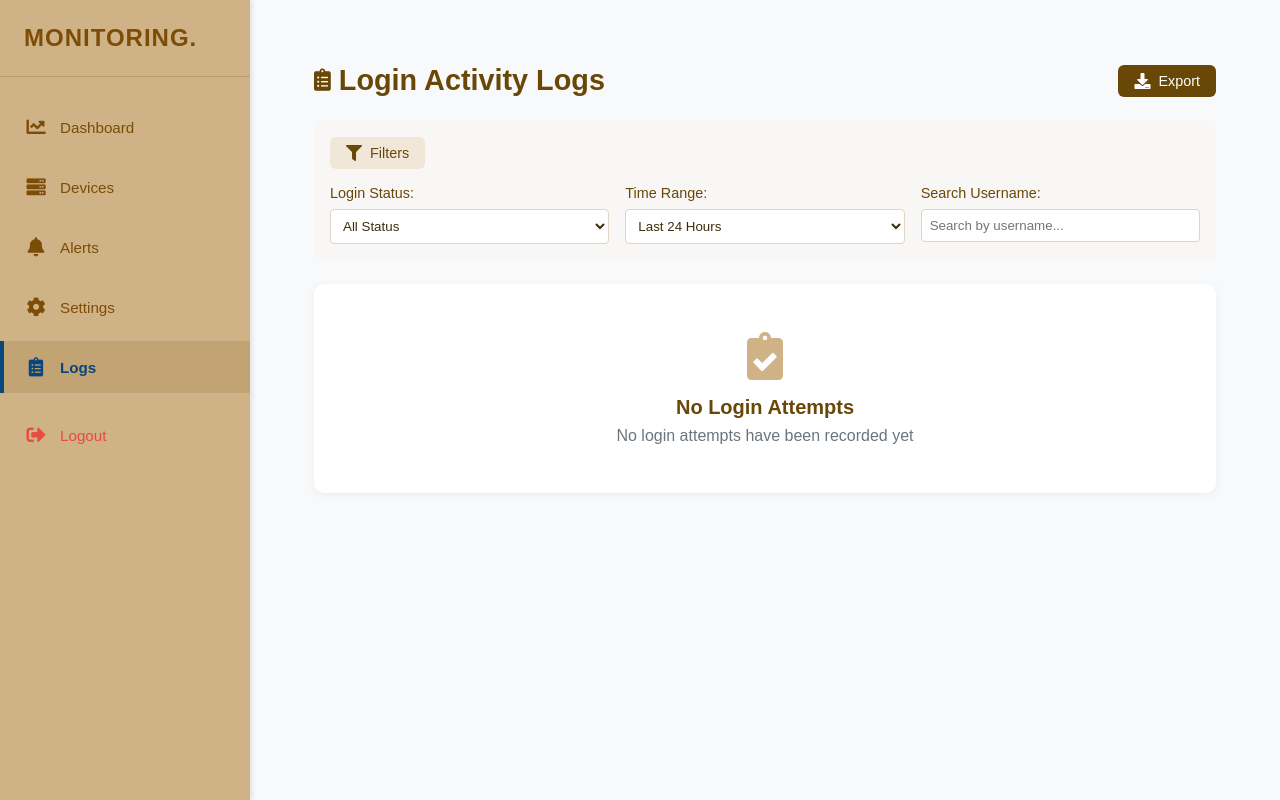
After one commit to Omar23232/Oversee-backend, a Django app: page /logs/ in a window 1280 px wide. The commit adds this page. Run offline with Django 5.2, Linux system fonts and the light colour scheme; a user stored in the database is signed in; data that the repository does not hold is empty.

Commit message:
logs page logic ,html ,and desgin

```diff
--- a/Oversee_backend/login/services/execute_command.py
+++ b/Oversee_backend/login/services/execute_command.py
@@ -11,9 +11,8 @@ class CiscoCommandExecutor:
     def __init__(self, device_ip="192.168.47.131"):
         self.device_ip = device_ip
         self.base_url = f"https://{device_ip}/webui/rest/execCliCommand"
-        self.csrf_token = "ed8661689075c87f0bc483a63f6b99026f98b650"  # Set via set_credentials()
-        self.auth_cookie = "Auth=cisco:1748841606:0:15:4294967295:0206e4d2b4959318c1319700ec6205b470f7ef84e8be0e5ebe7ac693610ff4c2b9550a407bcadd1f1b44009840d8d0d89ee47ffb702271bae170fdbbdd1b211e5211c946d7e7240a0f6e9a9e55b752bff15e01e090f6c1b8445e760fb1aa83af:9948d21c50ef4d09b7775b5953bb7f686a3db5e6402fc4a41dbf1175c058a407"
-
+        self.csrf_token = "84c8e3322dc3aeab7da597fe2600e8eb27093786"  # Set via set_credentials()
+        self.auth_cookie = "Auth=cisco:1748873671:0:15:4294967295:4230a3af00e22d6da475f8704b2761832fb95fecb19c8b698b7c7295b9a589de9a275f8aa60cb9407e66d16aee9a5ac5c030055a5a9c5fa15376e2fa4b16f155e8754a1c3bb728aa605d2f443852fc90dc4f8d1f15946c29cd7afbb906ccef66:16d2157b64280e13257c2f2fe670cdc9c95f7060f06d596c4a717435cb5a7d23"
     def execute(self, cli_command):
         try:
             # Encode command
--- /dev/null
+++ b/Oversee_backend/login/static/login/css/logs.css
@@ -0,0 +1,334 @@
+/* Reset and Base Styles */
+* {
+    margin: 0;
+    padding: 0;
+    box-sizing: border-box;
+}
+
+/* Logs Table Styles */
+.logs-container {
+    background: #fff;
+    border-radius: 10px;
+    box-shadow: 0 2px 10px rgba(0, 0, 0, 0.05);
+    margin-top: 1.5rem;
+    overflow: hidden;
+    position: relative;
+}
+
+.logs-header {
+    display: flex;
+    justify-content: space-between;
+    align-items: center;
+    margin-bottom: 1.5rem;
+}
+
+.logs-header h2 {
+    color: #694707;
+    display: flex;
+    align-items: center;
+    gap: 0.5rem;
+    margin: 0;
+}
+
+.logs-header h2 i {
+    font-size: 1.4rem;
+}
+
+.header-actions {
+    display: flex;
+    gap: 1rem;
+}
+
+/* Buttons */
+.btn {
+    display: inline-flex;
+    align-items: center;
+    gap: 0.5rem;
+    padding: 0.5rem 1rem;
+    border-radius: 6px;
+    font-size: 0.9rem;
+    font-weight: 500;
+    cursor: pointer;
+    transition: all 0.2s ease;
+    border: none;
+}
+
+.btn i {
+    font-size: 1rem;
+}
+
+.btn-primary {
+    background: #694707;
+    color: white;
+}
+
+.btn-primary:hover {
+    background: #523204;
+}
+
+.btn-secondary {
+    background: #f1e7d8;
+    color: #694707;
+}
+
+.btn-secondary:hover {
+    background: #e5d5bc;
+}
+
+.btn-icon {
+    padding: 0.25rem;
+    background: none;
+    color: #694707;
+    border: none;
+    cursor: pointer;
+    transition: color 0.2s ease;
+}
+
+.btn-icon:hover {
+    color: #523204;
+}
+
+/* Filter Panel */
+.filter-panel {
+    padding: 1rem;
+    background: #f8f7f5;
+    border-radius: 8px;
+    margin-bottom: 1.5rem;
+}
+
+.filter-options {
+    display: grid;
+    grid-template-columns: repeat(auto-fit, minmax(200px, 1fr));
+    gap: 1rem;
+    margin-top: 1rem;
+}
+
+.filter-group {
+    display: flex;
+    flex-direction: column;
+    gap: 0.5rem;
+}
+
+.filter-group label {
+    font-size: 0.9rem;
+    color: #694707;
+    font-weight: 500;
+}
+
+.filter-group select,
+.filter-group input {
+    padding: 0.5rem;
+    border: 1px solid #e0d5c5;
+    border-radius: 4px;
+    background: white;
+    color: #3d2c0a;
+    width: 100%;
+}
+
+.filter-group select:focus,
+.filter-group input:focus {
+    outline: none;
+    border-color: #694707;
+    box-shadow: 0 0 0 2px rgba(105, 71, 7, 0.1);
+}
+
+/* Table Styles */
+.logs-table {
+    width: 100%;
+    border-collapse: separate;
+    border-spacing: 0;
+}
+
+.logs-table th,
+.logs-table td {
+    padding: 1rem 1.2rem;
+    text-align: left;
+}
+
+.logs-table th {
+    background: #f1e7d8;
+    color: #694707;
+    font-weight: 600;
+    font-size: 0.9rem;
+    text-transform: uppercase;
+    letter-spacing: 0.5px;
+    position: sticky;
+    top: 0;
+    z-index: 10;
+}
+
+.logs-table tbody tr {
+    border-bottom: 1px solid #e0e0e0;
+    transition: all 0.2s ease;
+}
+
+.logs-table tbody tr:hover {
+    background: #f7f3ec;
+    transform: translateY(-1px);
+    box-shadow: 0 2px 10px rgba(0, 0, 0, 0.05);
+}
+
+.logs-table td {
+    color: #3d2c0a;
+    font-size: 0.95rem;
+    border-bottom: 1px solid #e0e0e0;
+}
+
+/* Log Level Indicators */
+.log-level {
+    display: inline-flex;
+    align-items: center;
+    padding: 0.25rem 0.75rem;
+    border-radius: 12px;
+    font-size: 0.85rem;
+    font-weight: 500;
+}
+
+.log-level-error {
+    background: rgba(220, 53, 69, 0.1);
+    color: #dc3545;
+}
+
+.log-level-warning {
+    background: rgba(255, 193, 7, 0.1);
+    color: #ffc107;
+}
+
+.log-level-info {
+    background: rgba(13, 110, 253, 0.1);
+    color: #0d6efd;
+}
+
+.log-level-debug {
+    background: rgba(108, 117, 125, 0.1);
+    color: #6c757d;
+}
+
+/* Empty State */
+.empty-state {
+    text-align: center;
+    padding: 3rem 1rem;
+    color: #6c757d;
+}
+
+.empty-state i {
+    font-size: 3rem;
+    margin-bottom: 1rem;
+    color: #cfb286;
+}
+
+.empty-state h3 {
+    font-size: 1.25rem;
+    margin-bottom: 0.5rem;
+    color: #694707;
+}
+
+.empty-state p {
+    color: #6c757d;
+}
+
+/* Pagination */
+.pagination {
+    display: flex;
+    align-items: center;
+    justify-content: center;
+    gap: 1rem;
+    margin: 2rem 0;
+    flex-wrap: wrap;
+}
+
+.pagination a {
+    text-decoration: none;
+}
+
+.pagination .current-page {
+    padding: 0.5rem 1rem;
+    background: #f1e7d8;
+    border-radius: 6px;
+    color: #694707;
+    font-weight: 500;
+}
+
+/* Loading Spinner */
+.loading-spinner {
+    display: none;
+    justify-content: center;
+    align-items: center;
+    padding: 2rem;
+    background: rgba(255, 255, 255, 0.8);
+    position: absolute;
+    top: 0;
+    left: 0;
+    right: 0;
+    bottom: 0;
+    z-index: 20;
+}
+
+.spinner {
+    width: 40px;
+    height: 40px;
+    border: 4px solid #f1e7d8;
+    border-top: 4px solid #694707;
+    border-radius: 50%;
+    animation: spin 1s linear infinite;
+}
+
+@keyframes spin {
+    0% { transform: rotate(0deg); }
+    100% { transform: rotate(360deg); }
+}
+
+/* Responsive Adjustments */
+@media (max-width: 992px) {
+    .filter-options {
+        grid-template-columns: repeat(auto-fit, minmax(150px, 1fr));
+    }
+}
+
+@media (max-width: 768px) {
+    .logs-container {
+        margin-top: 1rem;
+    }
+
+    .logs-table th,
+    .logs-table td {
+        padding: 0.75rem 1rem;
+    }
+
+    .logs-header {
+        flex-direction: column;
+        align-items: flex-start;
+        gap: 1rem;
+    }
+
+    .header-actions {
+        width: 100%;
+    }
+
+    .btn {
+        flex: 1;
+        justify-content: center;
+    }
+
+    .filter-panel {
+        padding: 0.75rem;
+    }
+}
+
+@media (max-width: 576px) {
+    .logs-container {
+        overflow-x: auto;
+    }
+
+    .logs-table {
+        min-width: 800px;
+    }
+
+    .filter-options {
+        grid-template-columns: 1fr;
+    }
+
+    .btn {
+        font-size: 0.85rem;
+    }
+}
--- /dev/null
+++ b/Oversee_backend/login/static/login/js/logs.js
@@ -0,0 +1,46 @@
+document.addEventListener('DOMContentLoaded', function() {
+    // Toggle filters
+    const toggleFilters = document.getElementById('toggleFilters');
+    const filterOptions = document.getElementById('filterOptions');
+
+    toggleFilters.addEventListener('click', function() {
+        const isExpanded = toggleFilters.getAttribute('aria-expanded') === 'true';
+        toggleFilters.setAttribute('aria-expanded', !isExpanded);
+        filterOptions.hidden = isExpanded;
+    });
+
+    // Export functionality
+    document.getElementById('exportLogs').addEventListener('click', function() {
+        // Create a CSV string
+        const table = document.querySelector('.logs-table');
+        let csv = [];
+
+        // Add headers
+        let headers = [];
+        table.querySelectorAll('th').forEach(header => {
+            headers.push(header.textContent.trim());
+        });
+        csv.push(headers.join(','));
+
+        // Add rows
+        table.querySelectorAll('tbody tr').forEach(row => {
+            let rowData = [];
+            row.querySelectorAll('td').forEach(cell => {
+                // Remove any commas and wrap in quotes to handle special characters
+                rowData.push('"' + cell.textContent.trim().replace(/"/g, '""') + '"');
+            });
+            csv.push(rowData.join(','));
+        });
+
+        // Create and trigger download
+        const csvContent = csv.join('\n');
+        const blob = new Blob([csvContent], { type: 'text/csv;charset=utf-8;' });
+        const link = document.createElement('a');
+        const url = URL.createObjectURL(blob);
+        link.setAttribute('href', url);
+        link.setAttribute('download', 'login_logs.csv');
+        document.body.appendChild(link);
+        link.click();
+        document.body.removeChild(link);
+    });
+});
--- /dev/null
+++ b/Oversee_backend/login/templates/login/logs.html
@@ -0,0 +1,123 @@
+{% load static %}
+<!DOCTYPE html>
+<html lang="en">
+<head>
+    <meta charset="UTF-8" />
+    <meta name="viewport" content="width=device-width, initial-scale=1.0" />
+    <title>Login Logs - Oversee</title>
+    <link rel="stylesheet" href="https://cdnjs.cloudflare.com/ajax/libs/font-awesome/6.0.0/css/all.min.css" />
+    <link rel="stylesheet" href="{% static 'login/css/dashboard.css' %}" />
+    <link rel="stylesheet" href="{% static 'login/css/logs.css' %}" />
+    <link rel="stylesheet" href="{% static 'login/css/sidebar.css' %}" />
+</head>
+
+<body>
+    <!-- Sidebar -->
+    {% include 'login/partials/sidebar.html' %}
+
+    <!-- Main Content -->
+    <main class="main-content">
+        <div class="content-area">
+            <div class="logs-header">
+                <h2><i class="fas fa-clipboard-list"></i> Login Activity Logs</h2>
+                <div class="header-actions">
+                    <button id="exportLogs" class="btn btn-primary">
+                        <i class="fas fa-download"></i> Export
+                    </button>
+                </div>
+            </div>
+
+            <!-- Filter Panel -->
+            <div class="filter-panel">
+                <button id="toggleFilters" class="btn btn-secondary">
+                    <i class="fas fa-filter"></i> Filters
+                </button>
+                <div id="filterOptions" class="filter-options" hidden>
+                    <div class="filter-group">
+                        <label for="statusFilter">Login Status:</label>
+                        <select id="statusFilter">
+                            <option value="">All Status</option>
+                            <option value="success">Success</option>
+                            <option value="failed">Failed</option>
+                        </select>
+                    </div>
+                    <div class="filter-group">
+                        <label for="dateFilter">Time Range:</label>
+                        <select id="dateFilter">
+                            <option value="24h">Last 24 Hours</option>
+                            <option value="7d">Last 7 Days</option>
+                            <option value="30d">Last 30 Days</option>
+                            <option value="all">All Time</option>
+                        </select>
+                    </div>
+                    <div class="filter-group">
+                        <label for="searchInput">Search Username:</label>
+                        <input type="text" id="searchInput" placeholder="Search by username...">
+                    </div>
+                </div>
+            </div>
+
+            <!-- Logs Table -->
+            <div class="logs-container">
+                {% if attempts %}
+                    <table class="logs-table">
+                        <thead>
+                            <tr>
+                                <th>Timestamp</th>
+                                <th>Username</th>
+                                <th>Status</th>
+                                <th>IP Address</th>
+                                <th>Browser Info</th>
+                                <th>Location</th>
+                            </tr>
+                        </thead>
+                        <tbody>
+                            {% for attempt in attempts %}
+                                <tr>
+                                    <td>{{ attempt.timestamp|date:"Y-m-d H:i:s" }}</td>
+                                    <td>{{ attempt.username }}</td>
+                                    <td>
+                                        <span class="log-level {% if attempt.success %}log-level-info{% else %}log-level-error{% endif %}">
+                                            {% if attempt.success %}Success{% else %}Failed{% endif %}
+                                        </span>
+                                    </td>
+                                    <td>{{ attempt.ip_address }}</td>
+                                    <td>{{ attempt.user_agent|truncatechars:50 }}</td>
+                                    <td>{{ attempt.location|default:"Unknown" }}</td>
+                                </tr>
+                            {% endfor %}
+                        </tbody>
+                    </table>
+
+                    <!-- Pagination -->
+                    {% if attempts.has_other_pages %}
+                        <div class="pagination">
+                            {% if attempts.has_previous %}
+                                <a href="?page=1" class="btn btn-secondary">&laquo; First</a>
+                                <a href="?page={{ attempts.previous_page_number }}" class="btn btn-secondary">Previous</a>
+                            {% endif %}
+
+                            <span class="current-page">
+                                Page {{ attempts.number }} of {{ attempts.paginator.num_pages }}
+                            </span>
+
+                            {% if attempts.has_next %}
+                                <a href="?page={{ attempts.next_page_number }}" class="btn btn-secondary">Next</a>
+                                <a href="?page={{ attempts.paginator.num_pages }}" class="btn btn-secondary">Last &raquo;</a>
+                            {% endif %}
+                        </div>
+                    {% endif %}
+                {% else %}
+                    <div class="empty-state">
+                        <i class="fas fa-clipboard-check"></i>
+                        <h3>No Login Attempts</h3>
+                        <p>No login attempts have been recorded yet</p>
+                    </div>
+                {% endif %}
+        </div>
+        </div>
+    </main>
+
+    <script src="{% static 'login/js/logs.js' %}"></script>
+</body>
+</html>
--- a/Oversee_backend/login/templates/login/partials/sidebar.html
+++ b/Oversee_backend/login/templates/login/partials/sidebar.html
@@ -29,7 +29,7 @@
                 </a>
             </li>
             <li class="{% if active_tab == 'logs' %}active{% endif %}">
-                <a href="#">
+                <a href="{% url 'login_logs' %}">
                     <i class="fas fa-clipboard-list"></i>
                     Logs
                 </a>
--- a/Oversee_backend/login/urls.py
+++ b/Oversee_backend/login/urls.py
@@ -22,5 +22,6 @@ urlpatterns = [
     path('thresholds-api/', views.thresholds_api, name='thresholds_api'),
     path('device/<int:device_id>/command/', views.device_command_view, name='device_command'),
     path('execute-command/', views.execute_command_view, name='execute_command'),
+    path('logs/', views.login_logs_view, name='login_logs'),
 
     ]
--- a/Oversee_backend/login/views.py
+++ b/Oversee_backend/login/views.py
@@ -15,19 +15,44 @@ from login.services.execute_command import CiscoCommandExecutor
 from login.services.interface_client import InterfaceMonitor
 import json
 from django.shortcuts import render, redirect, get_object_or_404
+from login.models import LoginAttempt, UserRole
+from django.core.paginator import Paginator
+from .decorator import role_required
 
-# Create your views here.
+# view for the login page
 
 def login_view(request):
     if request.method == 'POST':
         username = request.POST.get('username')
         password = request.POST.get('password')
+
+        # Get client info
+        ip_address = request.META.get('REMOTE_ADDR')
+        user_agent = request.META.get('HTTP_USER_AGENT')
+
         user = authenticate(request, username=username, password=password)
 
         if user is not None:
-            login(request, user)  # Uses Django's built-in login()
-            return redirect('dashboard')  # Ensure 'dashboard' URL name exists
+            login(request, user) # uses django's built-in login function
+
+            # Log successful login attempt
+            LoginAttempt.objects.create(
+                username=username,
+                ip_address=ip_address,
+                user_agent=user_agent,
+                success=True
+            )
+
+            return redirect('dashboard')
         else:
+            # Log failed login attempt
+            LoginAttempt.objects.create(
+                username=username,
+                ip_address=ip_address,
+                user_agent=user_agent,
+                success=False
+            )
+
             messages.error(request, 'Invalid credentials!')
 
     return render(request, 'login/login.html')
@@ -315,3 +340,21 @@ def execute_command_view(request):
         return JsonResponse(result)
 
     return JsonResponse({'status': 'error', 'message': 'Invalid request method'})
+
+
+# view for login logs for admin users
+
+@login_required
+# @role_required(['admin'])
+def login_logs_view(request):
+    login_attempts = LoginAttempt.objects.all()
+    paginator = Paginator(login_attempts, 10)  # Show 10 entries per page
+
+    page = request.GET.get('page')
+    attempts = paginator.get_page(page)
+
+    context = {
+        'active_tab': 'logs',
+        'attempts': attempts
+    }
+    return render(request, 'login/logs.html', context)
```
Also changed, not shown: Oversee_backend/login/decorator.py (added, +51 -0 lines), Oversee_backend/login/management/commands/adminUserCreation.py (added, +40 -0 lines), Oversee_backend/login/management/commands/userCreation.py (added, +40 -0 lines), Oversee_backend/login/models.py (+35 -0 lines), Oversee_backend/login/migrations/0008_loginattempt_userrole.py (added), 3 other files.
